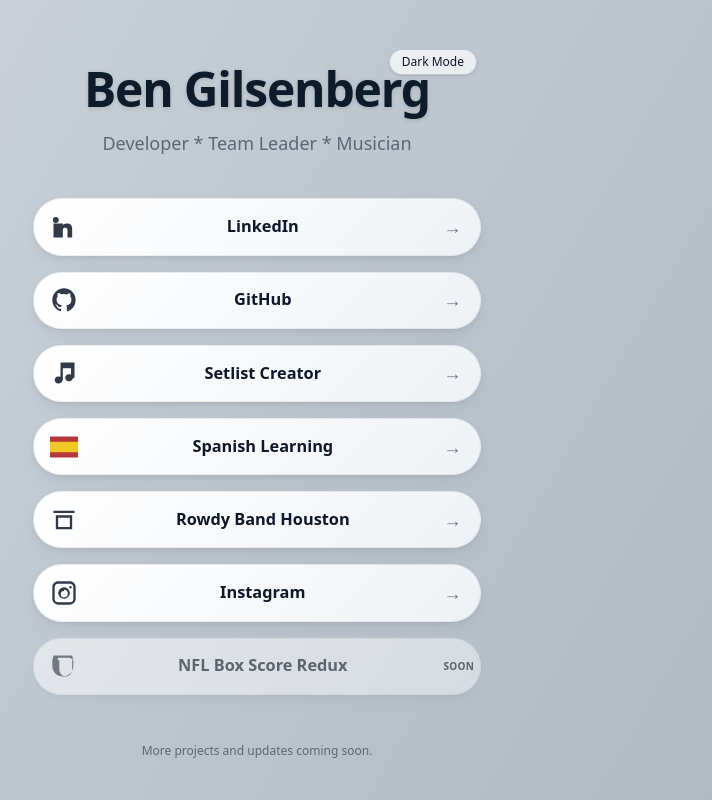
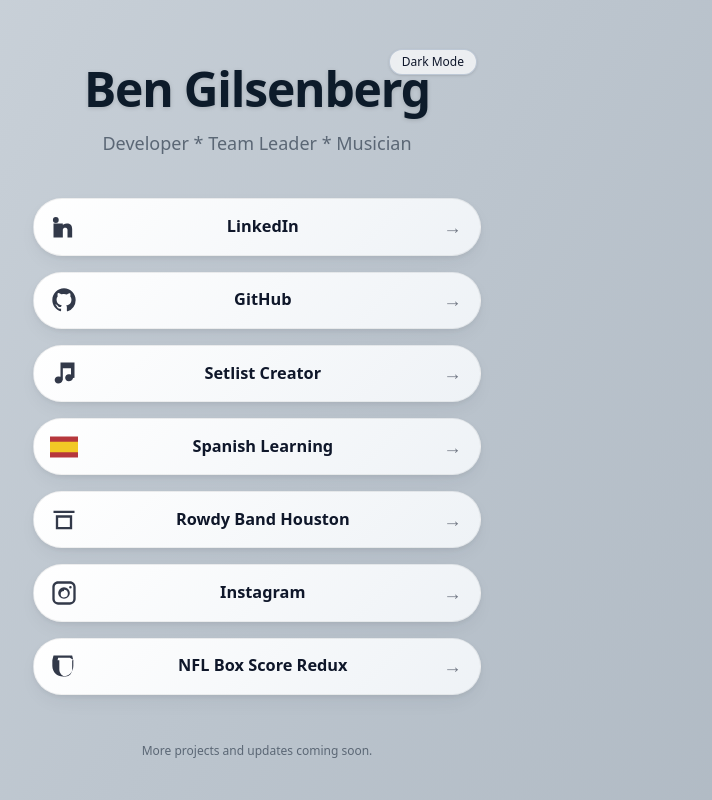
Before and after one commit to bgilross/portfolio-page, a Next.js app: page / in a window 1280 px wide. Shown: the whole page, without its empty margins (383-1095 px from the left). Built offline with nearby package versions, Linux system fonts and the light colour scheme.

Commit message:
added nfl link

```diff
--- a/src/app/page.tsx
+++ b/src/app/page.tsx
@@ -34,8 +34,13 @@
 			label: "Instagram",
 			url: "https://www.instagram.com/ben_ramblin/",
 		},
+		{
+			key: "nfl",
+			label: "NFL Box Score Redux",
+			url: "https://nfl-next-app-beige.vercel.app/",
+		},
 	]
-	const comingSoon = [{ key: "nfl", label: "NFL Box Score Redux" }]
+	// const comingSoon = [{ key: "nfl", label: "NFL Box Score Redux" }]
 
 	const Icon = ({ name }: { name: string }) => {
 		switch (name) {
@@ -176,7 +181,7 @@
 							</span>
 						</a>
 					))}
-					{comingSoon.map((cs) => (
+					{/* {comingSoon.map((cs) => (
 						<span
 							key={cs.key}
 							className="link-btn is-disabled"
@@ -187,7 +192,7 @@
 								Soon
 							</span>
 						</span>
-					))}
+					))} */}
 				</section>
 				<footer className="text-center text-xs text-slate-500 pt-2">
 					<span>More projects and updates coming soon.</span>
```
